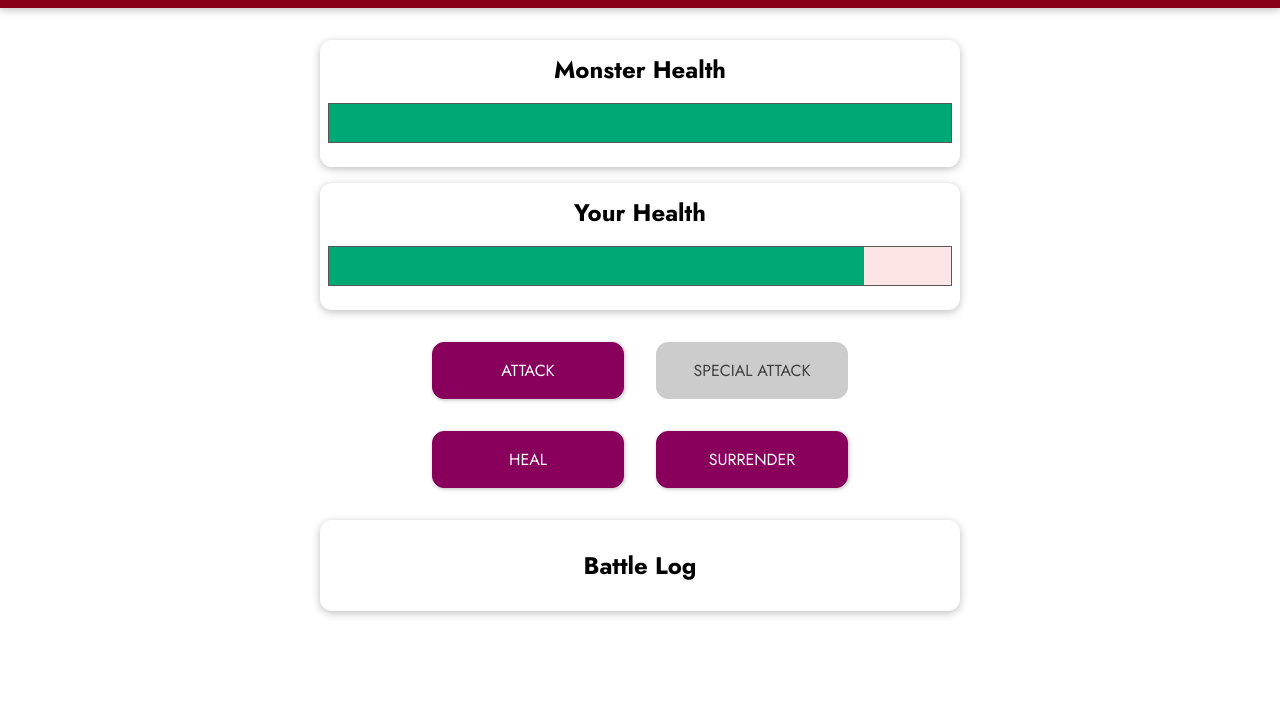
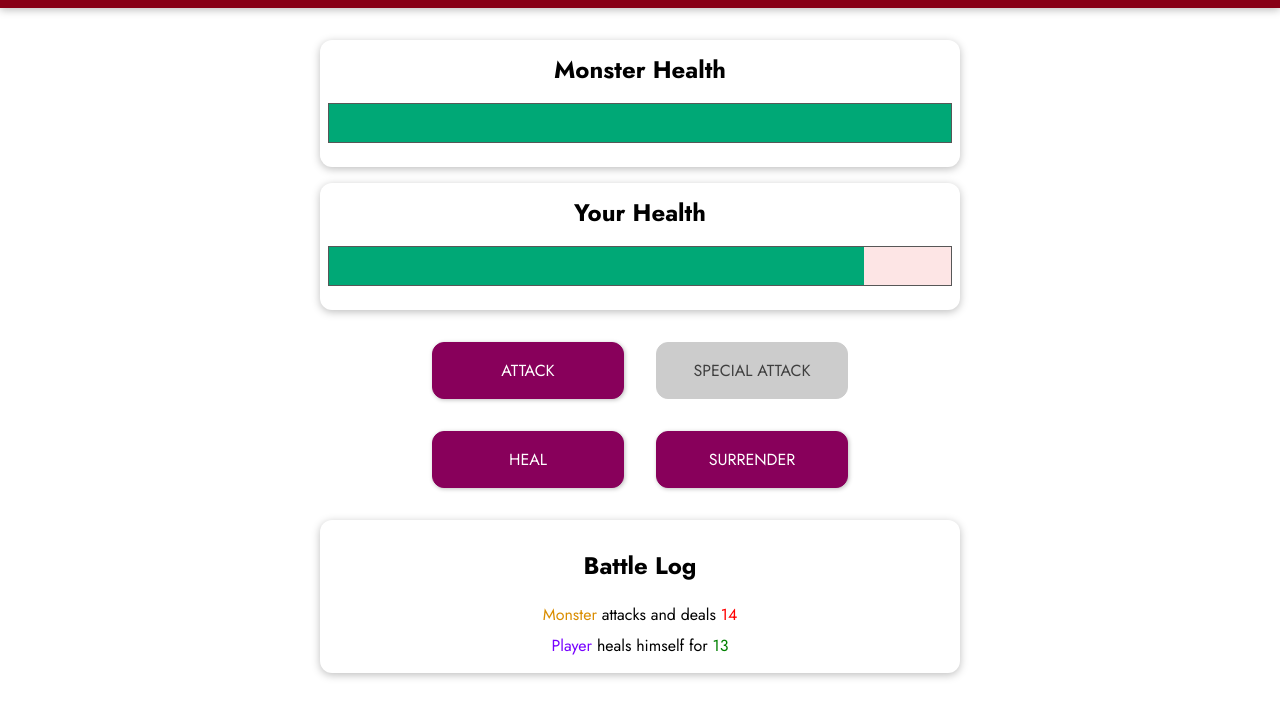
Before and after one commit to Alexinoo/Vue-Course-Project-Monster-slayer-game, a plain HTML site: page prj-monster/index.html in a window 1280 px wide. Both pictures are taken after a click on the button "HEAL". Shown: the part 97-800 px from the top of the page. Drawn offline with nearby package versions, Linux system fonts and the light colour scheme.

Commit message:
Loop through battle logs in an url and added specific styles in the spans

```diff
--- a/prj-monster/index.html
+++ b/prj-monster/index.html
@@ -58,7 +58,23 @@
 
       <section id="log" class="container">
         <h2>Battle Log</h2>
-        <ul></ul>
+        <ul>
+          <li v-for="(logMessage , index) in logMessages" :key="logMessage">
+
+           <span
+              :class="{'log--player' : logMessage.actionBy === 'Player',
+                             'log--monster' : logMessage.actionBy === 'Monster'
+                            }"
+           >{{ logMessage.actionBy === 'Player' ? 'Player' : 'Monster' }}</span>
+
+           <span v-if=" logMessage.actionType === 'heal' "> heals himself for <span class="log--heal">{{ logMessage.actionValue }}</span>
+          </span>
+
+          <span v-else>
+            attacks and deals <span class="log--damage">{{ logMessage.actionValue }}</span>
+          </span>
+          </li>
+        </ul>
       </section>
 
 
```
